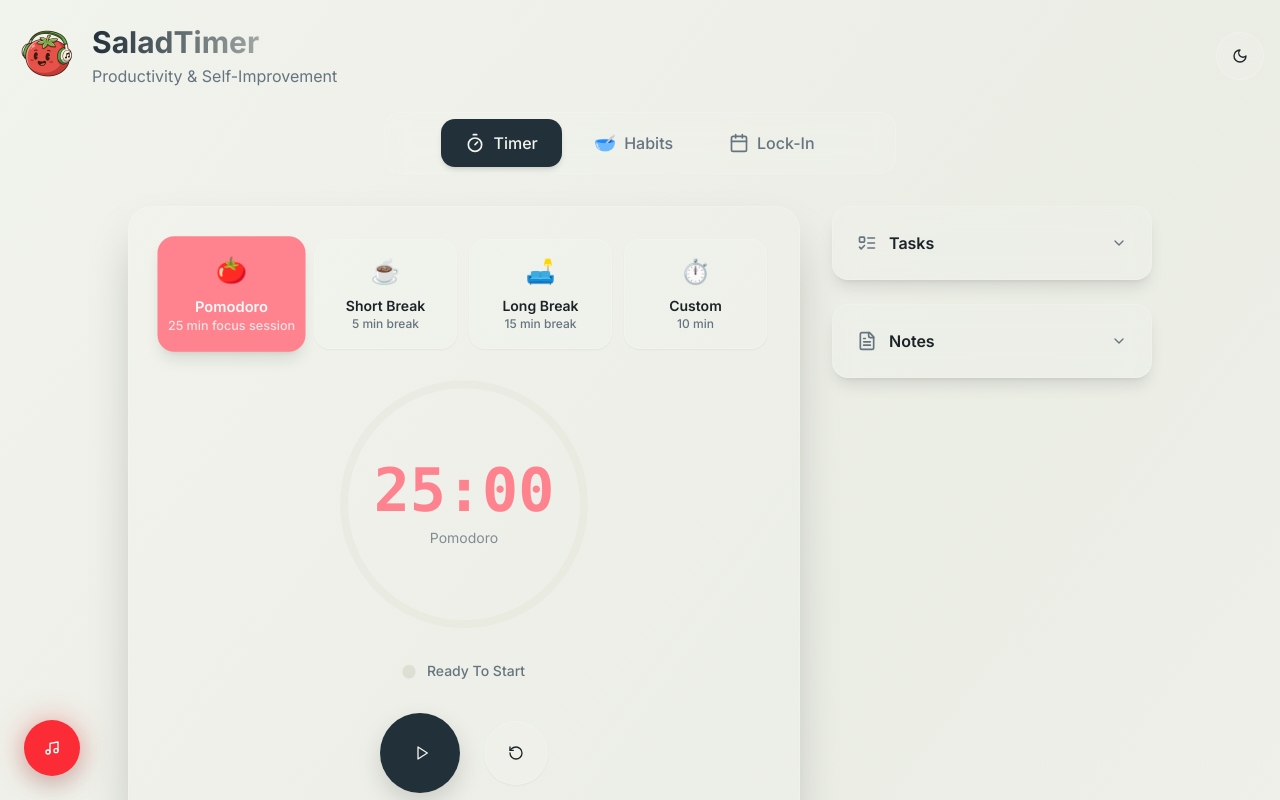
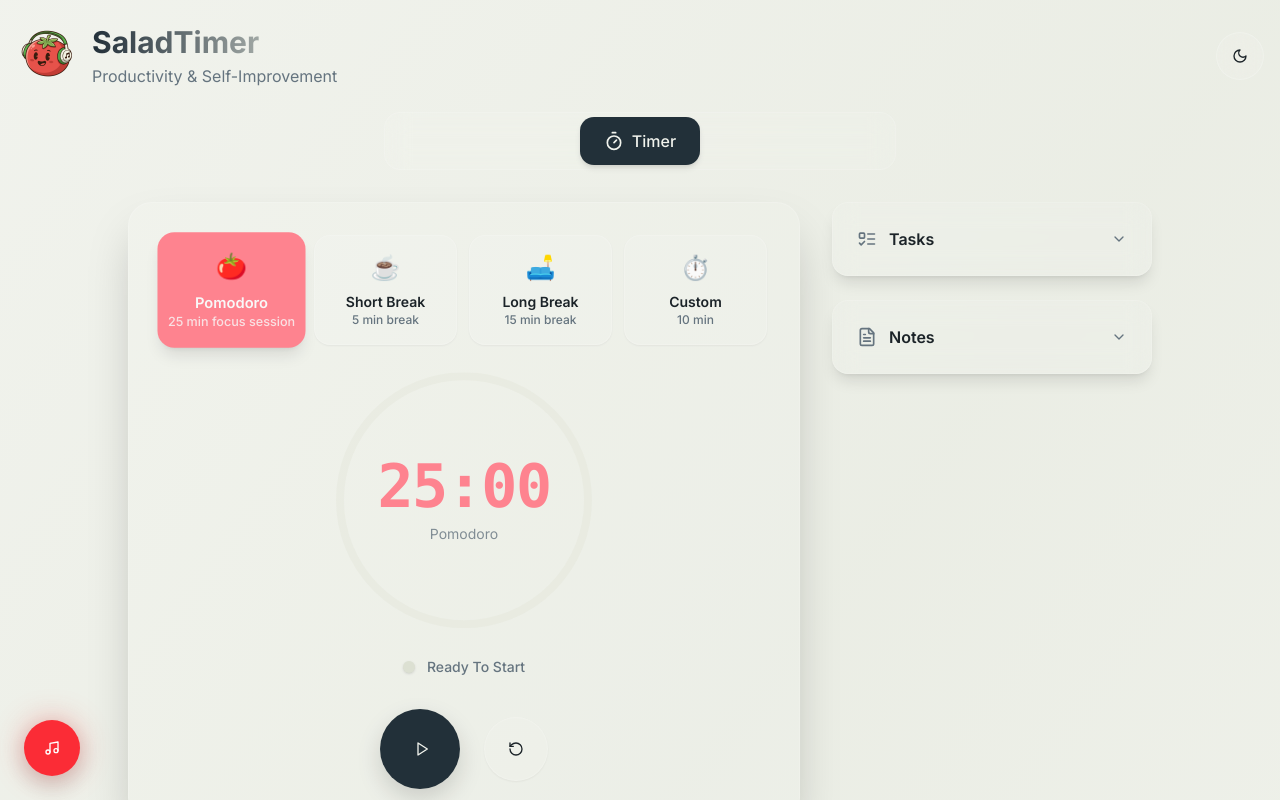
Before and after one commit to KleivinX/Pomodoro-Timer-App, a Next.js app: page / in a window 1280 px wide. Shown: the top 800 px of the page. Built offline with nearby package versions, Linux system fonts and the light colour scheme.

Commit message:
Fix timer layout and remove calendar tabs

```diff
--- a/app/page.tsx
+++ b/app/page.tsx
@@ -1,42 +1,14 @@
 "use client"
 
-import { useState, useEffect } from "react"
+import { useState } from "react"
 import { PomodoroTimer } from "@/components/pomodoro-timer"
-import { HabitTracker } from "@/components/habit-tracker"
-import { LockInCalendar } from "@/components/lock-in-calendar"
 import { InstallPrompt } from "@/components/install-prompt"
 import { AppTabs } from "@/components/app-tabs"
 import { Header } from "@/components/header"
 import { Footer } from "@/components/footer"
-import { getActivities } from "@/lib/activity-tracker"
-import type { DayActivity } from "@/components/lock-in-calendar"
 
 export default function Home() {
-  const [activeTab, setActiveTab] = useState<"pomodoro" | "habits" | "lockin">("pomodoro")
-  const [activities, setActivities] = useState<DayActivity[]>([])
-
-  useEffect(() => {
-    // Load activities on mount
-    setActivities(getActivities())
-
-    // Refresh activities when tab becomes visible
-    const handleVisibilityChange = () => {
-      if (document.visibilityState === "visible") {
-        setActivities(getActivities())
-      }
-    }
-
-    document.addEventListener("visibilitychange", handleVisibilityChange)
-    return () => document.removeEventListener("visibilitychange", handleVisibilityChange)
-  }, [])
-
-  // Refresh activities when switching to lock-in tab
-  const handleTabChange = (tab: "pomodoro" | "habits" | "lockin") => {
-    setActiveTab(tab)
-    if (tab === "lockin") {
-      setActivities(getActivities())
-    }
-  }
+  const [activeTab, setActiveTab] = useState<"pomodoro">("pomodoro")
 
   return (
     <main className="min-h-screen bg-gradient-to-br from-background via-muted/30 to-background">
@@ -46,14 +18,12 @@ export default function Home() {
 
         {/* Tab Navigation */}
         <div className="mt-6 mb-8">
-          <AppTabs activeTab={activeTab} onTabChange={handleTabChange} />
+          <AppTabs activeTab={activeTab} onTabChange={setActiveTab} />
         </div>
 
         {/* Content based on active tab */}
         <div className="transition-opacity duration-200">
-          {activeTab === "pomodoro" && <PomodoroTimer />}
-          {activeTab === "habits" && <HabitTracker />}
-          {activeTab === "lockin" && <LockInCalendar activities={activities} />}
+          <PomodoroTimer />
         </div>
       </div>
 
--- a/components/app-tabs.tsx
+++ b/components/app-tabs.tsx
@@ -1,8 +1,8 @@
 "use client"
-import { Timer, Calendar } from "lucide-react"
+import { Timer } from "lucide-react"
 import { cn } from "@/lib/utils"
 
-type TabType = "pomodoro" | "habits" | "lockin"
+type TabType = "pomodoro"
 
 interface AppTabsProps {
   activeTab: TabType
@@ -24,30 +24,6 @@ export function AppTabs({ activeTab, onTabChange }: AppTabsProps) {
         <Timer className="w-5 h-5" />
         <span>Timer</span>
       </button>
-      <button
-        onClick={() => onTabChange("habits")}
-        className={cn(
-          "flex items-center gap-2 px-6 py-3 rounded-xl font-medium transition-all duration-200",
-          activeTab === "habits"
-            ? "bg-primary text-primary-foreground shadow-md"
-            : "text-muted-foreground hover:text-foreground hover:bg-muted/50",
-        )}
-      >
-        <span className="text-lg">🥣</span>
-        <span>Habits</span>
-      </button>
-      <button
-        onClick={() => onTabChange("lockin")}
-        className={cn(
-          "flex items-center gap-2 px-6 py-3 rounded-xl font-medium transition-all duration-200",
-          activeTab === "lockin"
-            ? "bg-primary text-primary-foreground shadow-md"
-            : "text-muted-foreground hover:text-foreground hover:bg-muted/50",
-        )}
-      >
-        <Calendar className="w-5 h-5" />
-        <span>Lock-In</span>
-      </button>
     </div>
   )
 }
--- a/components/pomodoro-timer.tsx
+++ b/components/pomodoro-timer.tsx
@@ -128,10 +128,10 @@ export function PomodoroTimer() {
 
   const handleReset = useCallback(() => {
     setState("idle")
-    setTimeLeft(TIMER_DURATIONS[mode])
+    setTimeLeft(mode === "custom" ? customDuration : TIMER_DURATIONS[mode])
     setStartTime(null)
     setPausedTime(null)
-  }, [mode])
+  }, [mode, customDuration])
 
   useEffect(() => {
     let intervalId: NodeJS.Timeout
--- a/components/timer-display.tsx
+++ b/components/timer-display.tsx
@@ -65,9 +65,9 @@ export function TimerDisplay({ timeLeft, progress, mode, state }: TimerDisplayPr
   }
 
   const { radius, circumference, strokeDashoffset } = useMemo(() => {
-    const r = 120
+    const r = 124
     const c = 2 * Math.PI * r
-    const offset = c - (progress / 100) * c
+    const offset = c - (Math.min(100, Math.max(0, progress)) / 100) * c
     return { radius: r, circumference: c, strokeDashoffset: offset }
   }, [progress])
 
@@ -106,7 +106,7 @@ export function TimerDisplay({ timeLeft, progress, mode, state }: TimerDisplayPr
 
         {/* Timer Text */}
         <div className="absolute inset-0 flex flex-col items-center justify-center">
-          <div className={`text-6xl font-mono font-bold ${getModeColor()} transition-all duration-200 ease-out`}>
+          <div className={`text-5xl sm:text-6xl font-mono font-bold tracking-tight ${getModeColor()} transition-all duration-200 ease-out`}>
             {formatTime(minutes)}:{formatTime(seconds)}
           </div>
           <div className="text-sm text-muted-foreground mt-2 transition-all duration-200 opacity-80">
```
